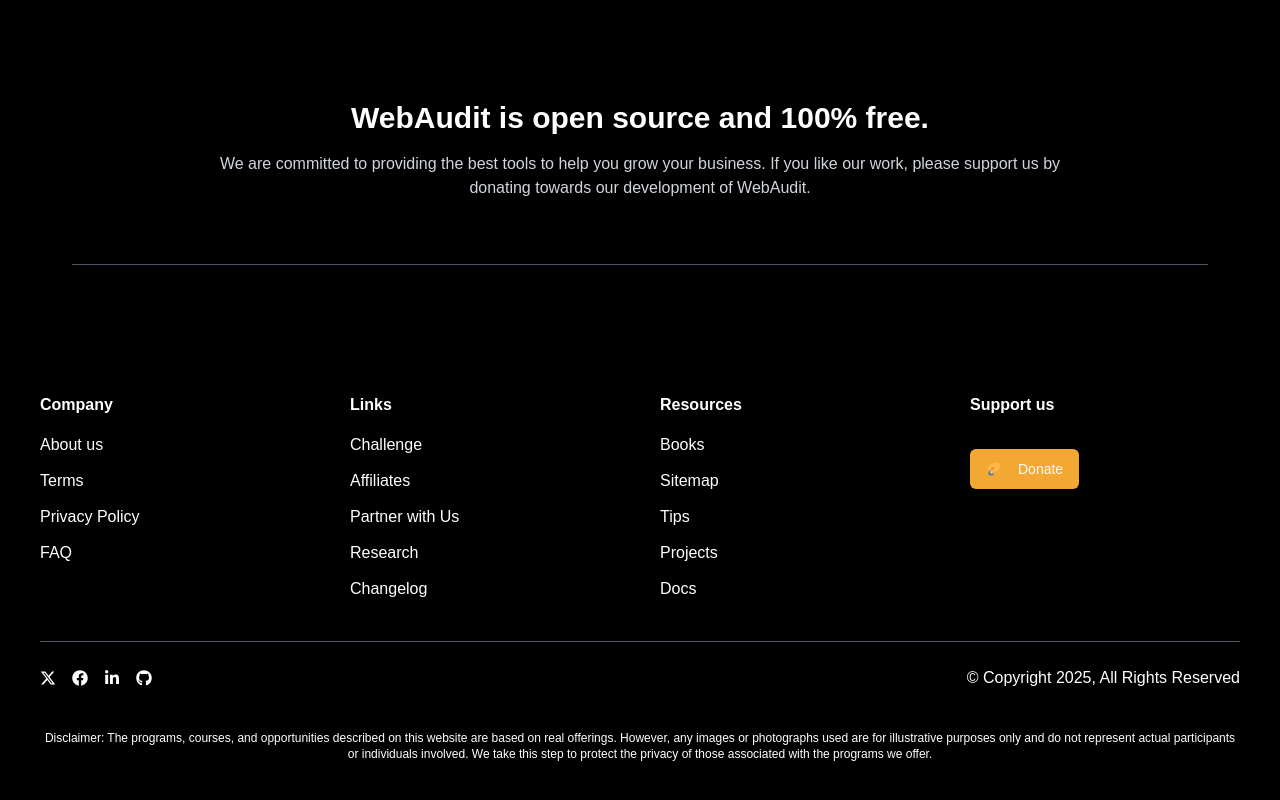
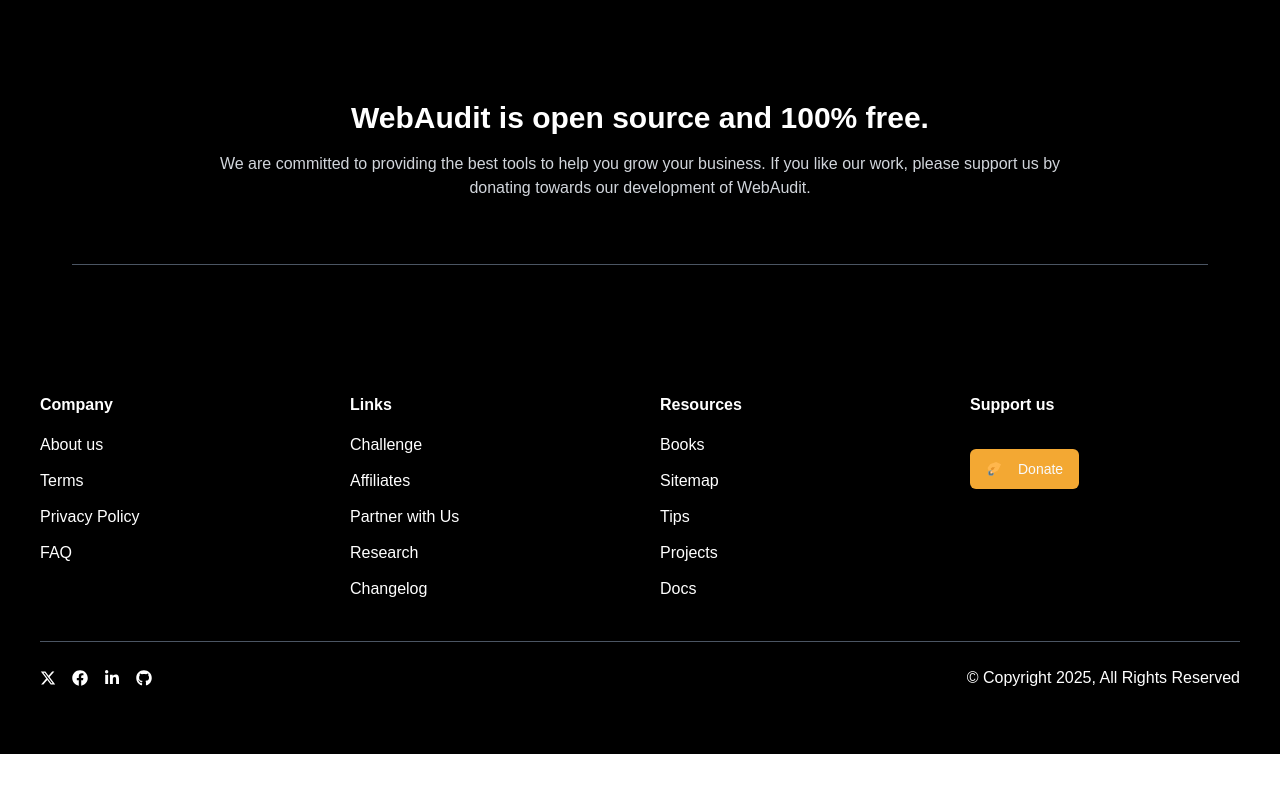
Before and after one commit to marksikaundi/InSyst, a Next.js app: page /about in a window 1280 px wide. Shown: the part 1080-1880 px from the top of the page. After the commit the page ends 1834 px from the top, so only its background shows below. Built offline with nearby package versions, Linux system fonts and the light colour scheme.

Commit message:
style: comment out Careers button and disclaimer in Footer component

```diff
--- a/components/Footer.tsx
+++ b/components/Footer.tsx
@@ -73,29 +73,16 @@
             <h5 className="mb-4 font-bold">Support us</h5>
             <div className="mt-8">
               <Button className="bg-[#F3A833] hover:bg-[#F3A833]">
-                <FcDonate className="mr-2"  />
-
+                <FcDonate className="mr-2" />
                 Donate
               </Button>
             </div>
-            {/* <div className="pt-5">
-              <Button className="border border-[#F3A833] ">
-                <Link href="/careers" className="p-2">
-                  Careers
-                </Link>
-                <span className="relative flex h-4 w-4">
-                  <span className="animate-ping absolute inline-flex h-full w-full rounded-full bg-[#2D1537] opacity-75"></span>
-                  <span className="relative inline-flex rounded-full h-4 w-4 bg-green-500"></span>
-                </span>
-              </Button>
-            </div> */}
           </div>
         </div>
         <div className="mt-10 flex flex-col items-center justify-between border-t border-gray-600 py-6 md:flex-row">
           <div className="flex items-center space-x-4">
             <Link href="https://twitter.com/Lupleg_Dev">
               <FaXTwitter className="text-white" />
-
             </Link>
             <Link href="https://facebook.com/lupleg">
               <FaFacebook className="text-white" />
@@ -111,16 +98,6 @@
             <p>© Copyright {new Date().getFullYear()}, All Rights Reserved</p>
           </div>
         </div>
-        <div className="mt-4 text-center text-xs text-white">
-          <p>
-            Disclaimer: The programs, courses, and opportunities described on
-            this website are based on real offerings. However, any images or
-            photographs used are for illustrative purposes only and do not
-            represent actual participants or individuals involved. We take this
-            step to protect the privacy of those associated with the programs we
-            offer.
-          </p>
-        </div>
       </footer>
     </div>
   );
```
